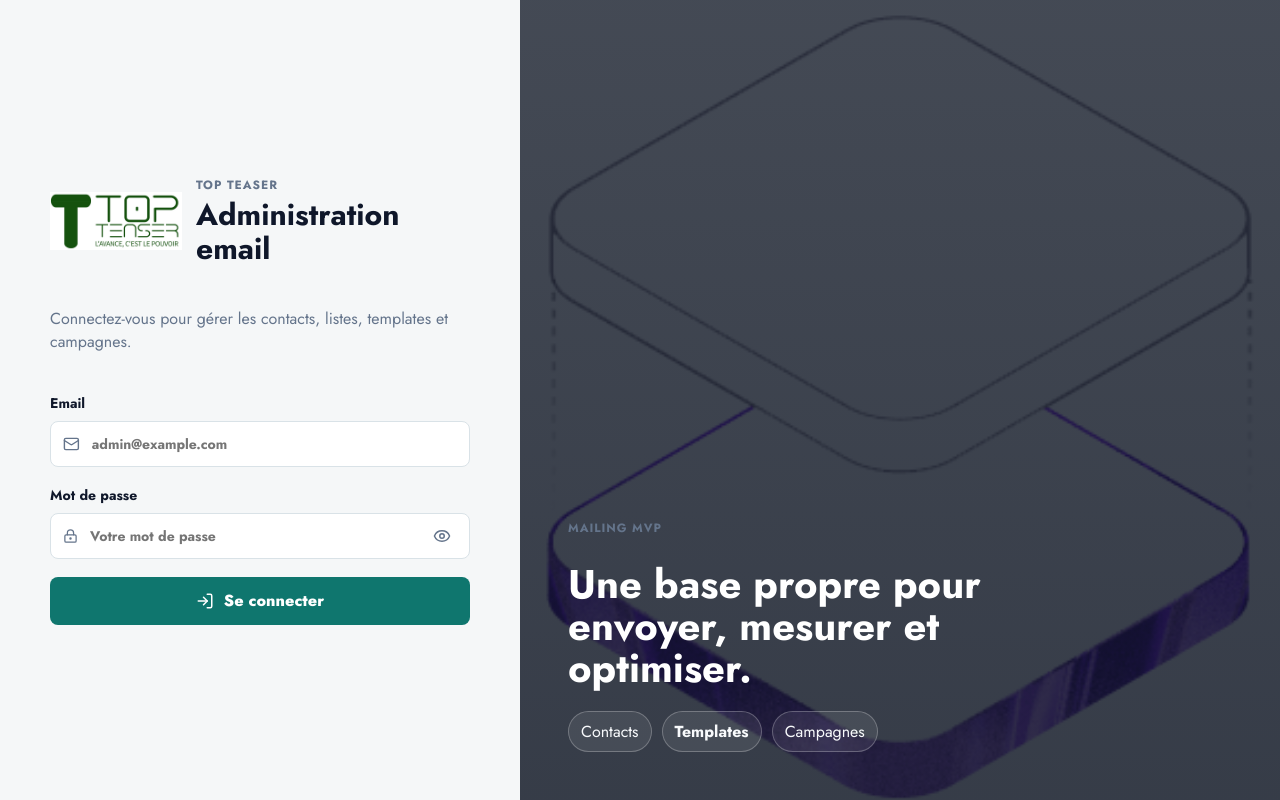
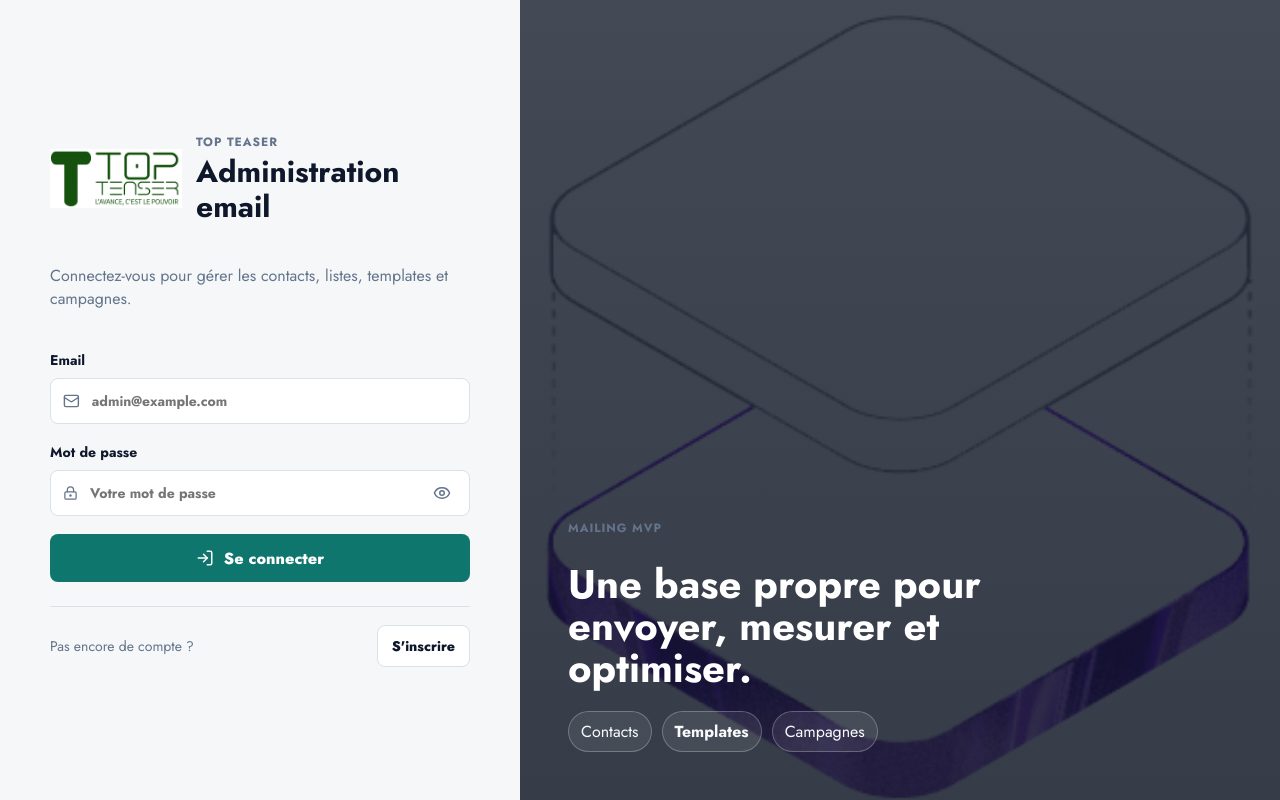
Before and after one commit to joeldjebi/top-teaser-dashboard, a React (Vite) app: page / in a window 1280 px wide. Built offline with nearby package versions, Linux system fonts and the light colour scheme; no server answers.

Commit message:
Always show signup action on login

```diff
--- a/src/features/auth/api/authApi.ts
+++ b/src/features/auth/api/authApi.ts
@@ -2,7 +2,6 @@ import { apiRequest } from '../../../lib/apiClient'
 import type {
   AdminUser,
   AuthSession,
-  BootstrapStatus,
   CreateSuperAdminPayload,
   LoginCredentials,
 } from '../types'
@@ -16,10 +15,6 @@ export function login(credentials: LoginCredentials) {
     method: 'POST',
     body: JSON.stringify(credentials),
   })
-}
-
-export function fetchBootstrapStatus() {
-  return apiRequest<ApiData<BootstrapStatus>>('/api/auth/bootstrap-status')
 }
 
 export function createSuperAdminAccount(payload: CreateSuperAdminPayload) {
--- a/src/features/auth/pages/LoginPage.tsx
+++ b/src/features/auth/pages/LoginPage.tsx
@@ -1,26 +1,13 @@
-import { useEffect, useState } from 'react'
+import { useState } from 'react'
 import { LoginForm } from '../components/LoginForm'
 import { SuperAdminBootstrapForm } from '../components/SuperAdminBootstrapForm'
-import { fetchBootstrapStatus } from '../api/authApi'
 import { BrandLogo } from '../../../shared/brand/BrandLogo'
 
 export function LoginPage() {
-  const [canCreateSuperAdmin, setCanCreateSuperAdmin] = useState(false)
   const [isCreateMode, setIsCreateMode] = useState(false)
   const [success, setSuccess] = useState<string | null>(null)
 
-  useEffect(() => {
-    fetchBootstrapStatus()
-      .then(({ data }) => {
-        setCanCreateSuperAdmin(data.canCreateSuperAdmin)
-      })
-      .catch(() => {
-        setCanCreateSuperAdmin(false)
-      })
-  }, [])
-
   function handleCreated(email: string) {
-    setCanCreateSuperAdmin(false)
     setIsCreateMode(false)
     setSuccess(`Compte super admin créé pour ${email}. Vous pouvez vous connecter.`)
   }
@@ -45,12 +32,11 @@ export function LoginPage() {
         <LoginForm />
       )}
 
-      {canCreateSuperAdmin ? (
       <div className="auth-switch">
         <span>
           {isCreateMode
             ? 'Vous avez déjà un compte ?'
-              : 'Première installation ?'}
+            : 'Pas encore de compte ?'}
         </span>
         <button
           className="secondary-button"
@@ -60,10 +46,9 @@ export function LoginPage() {
           }}
           type="button"
         >
-            {isCreateMode ? 'Se connecter' : 'Créer un compte'}
+          {isCreateMode ? 'Se connecter' : "S'inscrire"}
         </button>
       </div>
-      ) : null}
     </div>
   )
 }
--- a/src/features/auth/types.ts
+++ b/src/features/auth/types.ts
@@ -37,10 +37,6 @@ export type LoginCredentials = {
   password: string
 }
 
-export type BootstrapStatus = {
-  canCreateSuperAdmin: boolean
-}
-
 export type CreateSuperAdminPayload = {
   name: string
   email: string
```
Lines whose indentation alone changed are shown as unchanged.
